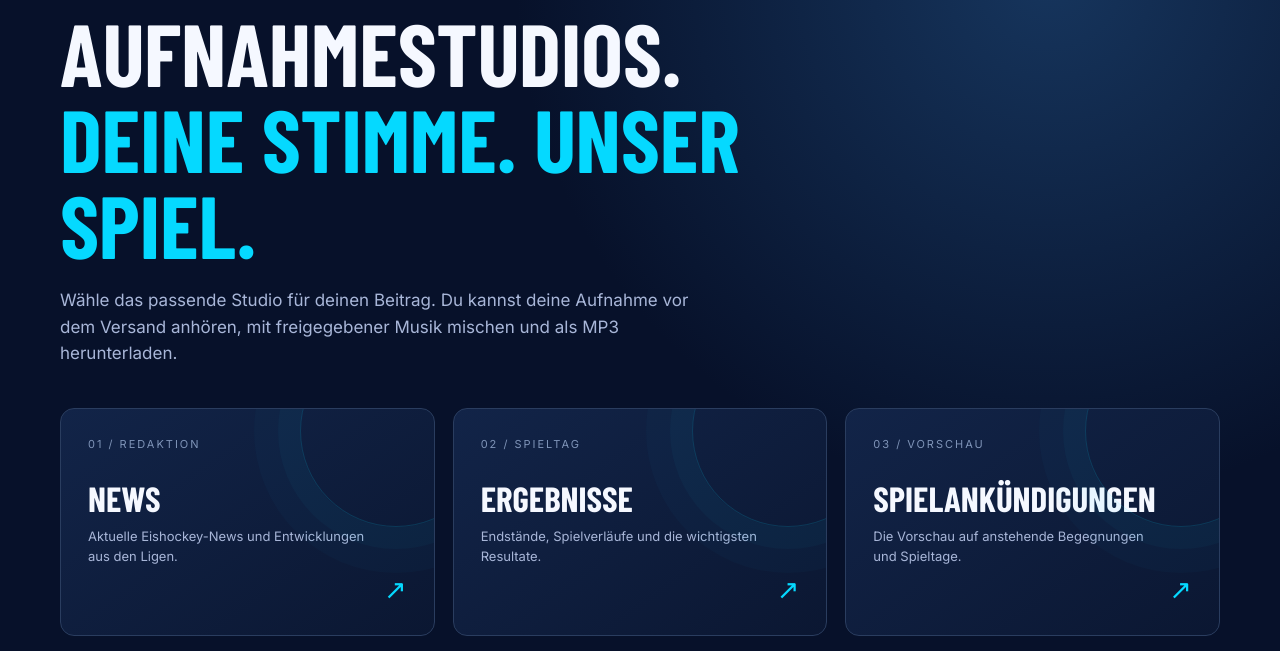
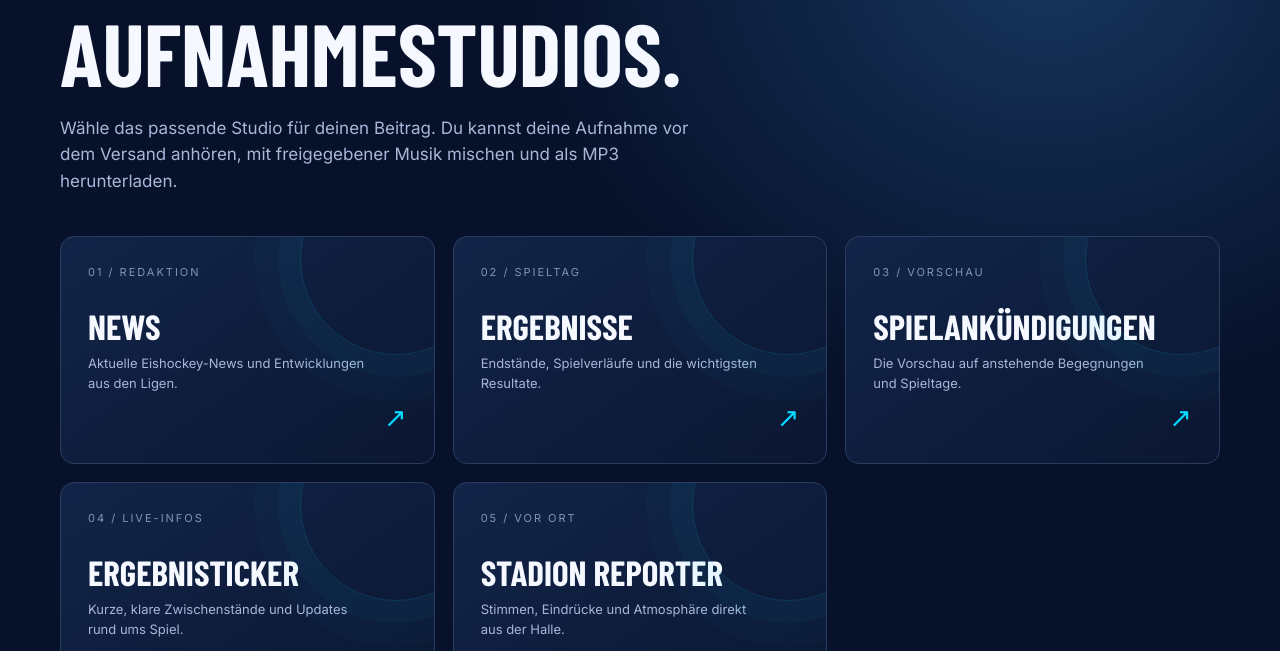
Before and after one commit to automaidai/HockeyRadio, a plain HTML site: page aufnahmestudios.html in a window 1280 px wide. Shown: the part 116-767 px from the top of the page. Drawn offline with nearby package versions, Linux system fonts and the light colour scheme; a web font is replaced by a local one.

Commit message:
Remove studio subtitle from overview

```diff
--- a/aufnahmestudios.html
+++ b/aufnahmestudios.html
@@ -15,7 +15,7 @@
   <header class="top wrap"><a href="/" aria-label="HockeyRadio Startseite"><img src="/logo-1.svg" alt="HockeyRadio"></a></header>
   <main class="wrap">
     <p class="eyebrow">HOCKEYRADIO · REDAKTION</p>
-    <h1>Aufnahmestudios.<br><span>Deine Stimme. Unser Spiel.</span></h1>
+    <h1>Aufnahmestudios.</h1>
     <p class="lead">Wähle das passende Studio für deinen Beitrag. Du kannst deine Aufnahme vor dem Versand anhören, mit freigegebener Musik mischen und als MP3 herunterladen.</p>
     <nav class="grid" aria-label="Aufnahmestudio auswählen">
       <a class="card" href="/eishockeynews?studio=news"><span class="number">01 / REDAKTION</span><h2>News</h2><p>Aktuelle Eishockey-News und Entwicklungen aus den Ligen.</p><span class="arrow" aria-hidden="true">↗</span></a>
```
